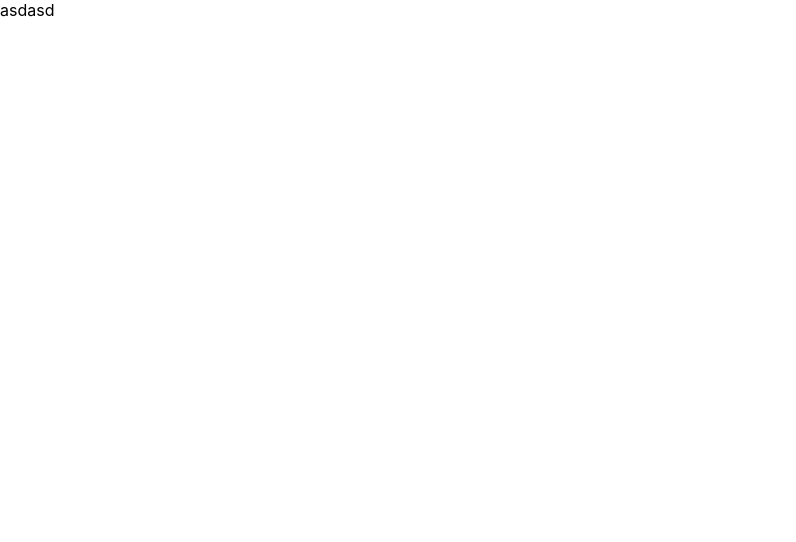
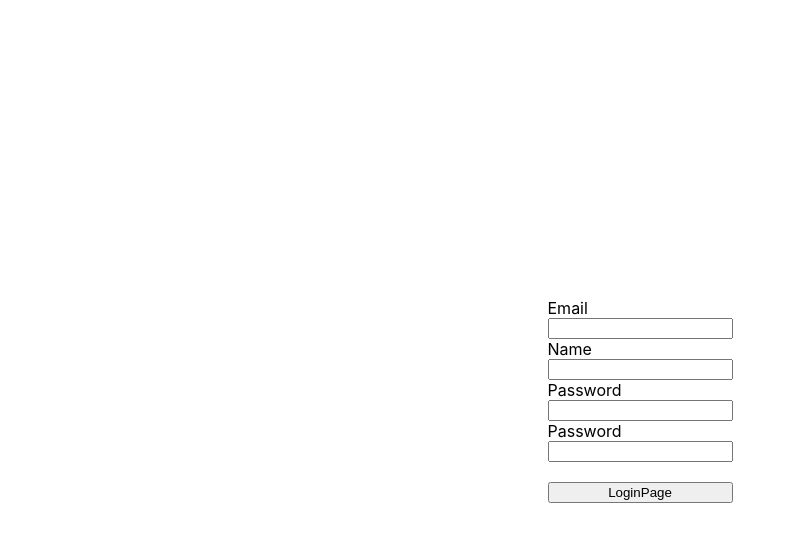
Before and after one commit to YIJUNHYOUENG/school_project, a React (Create React App) app: page /register in a window 1280 px wide. Shown: the top 542 px of the page, without its empty margins (0-796 px from the left). Built offline with nearby package versions, Linux system fonts and the light colour scheme.

Commit message:
register client 테스트 성공

```diff
--- a/src/Config.js
+++ b/src/Config.js
@@ -0,0 +1 @@
+export const USER_SERVER = '/api/users';
--- a/src/_action/user_action.js
+++ b/src/_action/user_action.js
@@ -1,17 +1,21 @@
 import axios from "axios";
 import {
-    LOGIN_USER
+    LOGIN_USER,
+    // REGISTER_USER,
+    // AUTH_USER,
+    // LOGOUT_USER,
 } from './types'
 
 export function loginUser(dataToSubmit) {
 
-    const request = axios.post('/login', dataToSubmit)
+    console.log(dataToSubmit)
+
+    const request = axios.post(`/login`, dataToSubmit)
     .then(response => response.data)
 
     return {
         type: LOGIN_USER,
         payload: request,
-
     }
 
 }
--- a/src/component/view/LoginPage/LoginPage.js
+++ b/src/component/view/LoginPage/LoginPage.js
@@ -1,9 +1,11 @@
 import React, { useState } from 'react'
 import { useDispatch } from 'react-redux';
 import { loginUser } from "../../../_action/user_action";
+import { useNavigate } from 'react-router-dom';
 
-function LoginPage() {
+function LoginPage(props) {
 
+  const navigate = useNavigate();
   const dispatch = useDispatch();
 
   const [Email, setEmail] = useState("");
@@ -22,10 +24,18 @@ function LoginPage() {
 
     let body = {
       email: Email,
-      Password: Password
+      password: Password
     }
 
-    dispatch(loginUser(body));
+    dispatch(loginUser(body))
+    .then(response => {
+      console.log(response)
+      if(response.payload.loginSuccess) {
+        navigate('/');
+      } else {
+        alert("Error")
+      }
+    })
   }
 
   return (
@@ -36,13 +46,13 @@ function LoginPage() {
       <form style={{ display: 'flex', flexDirection: 'column' }}
         onSubmit={onSubmitHandler}
       >
-        <lobel>Email</lobel>
+        <label>Email</label>
         <input type="email" value={Email} onChange={onEmailHandler}/>
-        <lobel>Password</lobel>
+        <label>Password</label>
         <input type="password" value={Password} onChange={onPasswordHandler}/>
         <br/>
         <button>
-          Login
+          LoginPage
         </button>
       </form>
     </div>
--- a/src/component/view/RegisterPage/RegisterPage.js
+++ b/src/component/view/RegisterPage/RegisterPage.js
@@ -1,9 +1,77 @@
-import React from 'react'
+import React, { useState } from 'react'
+import { useDispatch } from 'react-redux';
+import { loginUser } from "../../../_action/user_action";
+import { useNavigate } from 'react-router-dom';
 
 function RegisterPage() {
+
+  const navigate = useNavigate();
+  const dispatch = useDispatch();
+
+  const [Email, setEmail] = useState("");
+  const [Password, setPassword] = useState("");
+  const [Name, setName] = useState("");
+  const [ConfirmPassword, setConfirmPassword] = useState("");
+
+  const onEmailHandler = event => {
+    setEmail(event.currentTarget.value)
+  }
+
+  const onNameHandler = event => {
+    setName(event.currentTarget.value)
+  }
+
+  const onConfirmPasswordHandler = event => {
+    setConfirmPassword(event.currentTarget.value)
+  }
+
+  const onPasswordHandler = event => {
+    setPassword(event.currentTarget.value)
+  }
+
+  const onSubmitHandler = event => {
+    event.preventDefault();
+
+    let body = {
+      email: Email,
+      password: Password
+    }
+
+    dispatch(loginUser(body))
+    .then(response => {
+      console.log(response)
+      if(response.payload.loginSuccess) {
+        navigate('/');
+      } else {
+        alert("Error")
+      }
+    })
+  }
+
   return (
-    <div>
-        asdasd
+    <div style={{
+      display: "flex", justifyContent: 'center', alignItems: "center",
+      width: '100%', height: '100vh'
+    }}>
+      <form style={{ display: 'flex', flexDirection: 'column' }}
+        onSubmit={onSubmitHandler}
+      >
+        <label>Email</label>
+        <input type="email" value={Email} onChange={onEmailHandler}/>
+
+        <label>Name</label>
+        <input type="text" value={Name} onChange={onNameHandler}/>
+
+        <label>Password</label>
+        <input type="password" value={ConfirmPassword} onChange={onConfirmPasswordHandler}/>
+
+        <label>Password</label>
+        <input type="password" value={Password} onChange={onPasswordHandler}/>
+        <br/>
+        <button>
+          LoginPage
+        </button>
+      </form>
     </div>
   )
 }
--- a/src/index.js
+++ b/src/index.js
@@ -1,8 +1,8 @@
 import React from 'react';
-import ReactDOM from 'react-dom';
+import ReactDOM from 'react-dom/client';
 import './index.css';
 import App from './App';
-// import * as ServiceWorker from './serviceWorker';
+import * as ServiceWorker from './serviceWorker';
 import { Provider } from 'react-redux';
 import { applyMiddleware, createStore } from 'redux';
 import ReduxThunk from "redux-thunk";
@@ -10,8 +10,9 @@ import Reducer from "./_reducers";
 import promiseMiddleware from 'redux-promise';
 
 const createStoreWidthMiddleware = applyMiddleware(promiseMiddleware, ReduxThunk) (createStore)
+const root = ReactDOM.createRoot(document.getElementById('root'));
 
-ReactDOM.render(
+root.render(
   <Provider
     store={createStoreWidthMiddleware(Reducer,
       window.__REDUX_DEVTOOLS_EXTENSION__ &&
@@ -19,7 +20,6 @@ ReactDOM.render(
       )}>
     <App />
   </Provider>
-  , document.getElementById('root')
 );
 
 // If you want to start measuring performance in your app, pass a function
--- /dev/null
+++ b/src/serviceWorker.js
@@ -0,0 +1,135 @@
+// This optional code is used to register a service worker.
+// register() is not called by default.
+
+// This lets the app load faster on subsequent visits in production, and gives
+// it offline capabilities. However, it also means that developers (and users)
+// will only see deployed updates on subsequent visits to a page, after all the
+// existing tabs open on the page have been closed, since previously cached
+// resources are updated in the background.
+
+// To learn more about the benefits of this model and instructions on how to
+// opt-in, read https://bit.ly/CRA-PWA
+
+const isLocalhost = Boolean(
+  window.location.hostname === 'localhost' ||
+    // [::1] is the IPv6 localhost address.
+    window.location.hostname === '[::1]' ||
+    // 127.0.0.1/8 is considered localhost for IPv4.
+    window.location.hostname.match(
+      /^127(?:\.(?:25[0-5]|2[0-4][0-9]|[01]?[0-9][0-9]?)){3}$/
+    )
+);
+
+export function register(config) {
+  if (process.env.NODE_ENV === 'production' && 'serviceWorker' in navigator) {
+    // The URL constructor is available in all browsers that support SW.
+    const publicUrl = new URL(process.env.PUBLIC_URL, window.location.href);
+    if (publicUrl.origin !== window.location.origin) {
+      // Our service worker won't work if PUBLIC_URL is on a different origin
+      // from what our page is served on. This might happen if a CDN is used to
+      // serve assets; see https://github.com/facebook/create-react-app/issues/2374
+      return;
+    }
+
+    window.addEventListener('load', () => {
+      const swUrl = `${process.env.PUBLIC_URL}/service-worker.js`;
+
+      if (isLocalhost) {
+        // This is running on localhost. Let's check if a service worker still exists or not.
+        checkValidServiceWorker(swUrl, config);
+
+        // Add some additional logging to localhost, pointing developers to the
+        // service worker/PWA documentation.
+        navigator.serviceWorker.ready.then(() => {
+          console.log(
+            'This web app is being served cache-first by a service ' +
+              'worker. To learn more, visit https://bit.ly/CRA-PWA'
+          );
+        });
+      } else {
+        // Is not localhost. Just register service worker
+        registerValidSW(swUrl, config);
+      }
+    });
+  }
+}
+
+function registerValidSW(swUrl, config) {
+  navigator.serviceWorker
+    .register(swUrl)
+    .then(registration => {
+      registration.onupdatefound = () => {
+        const installingWorker = registration.installing;
+        if (installingWorker == null) {
+          return;
+        }
+        installingWorker.onstatechange = () => {
+          if (installingWorker.state === 'installed') {
+            if (navigator.serviceWorker.controller) {
+              // At this point, the updated precached content has been fetched,
+              // but the previous service worker will still serve the older
+              // content until all client tabs are closed.
+              console.log(
+                'New content is available and will be used when all ' +
+                  'tabs for this page are closed. See https://bit.ly/CRA-PWA.'
+              );
+
+              // Execute callback
+              if (config && config.onUpdate) {
+                config.onUpdate(registration);
+              }
+            } else {
+              // At this point, everything has been precached.
+              // It's the perfect time to display a
+              // "Content is cached for offline use." message.
+              console.log('Content is cached for offline use.');
+
+              // Execute callback
+              if (config && config.onSuccess) {
+                config.onSuccess(registration);
+              }
+            }
+          }
+        };
+      };
+    })
+    .catch(error => {
+      console.error('Error during service worker registration:', error);
+    });
+}
+
+function checkValidServiceWorker(swUrl, config) {
+  // Check if the service worker can be found. If it can't reload the page.
+  fetch(swUrl)
+    .then(response => {
+      // Ensure service worker exists, and that we really are getting a JS file.
+      const contentType = response.headers.get('content-type');
+      if (
+        response.status === 404 ||
+        (contentType != null && contentType.indexOf('javascript') === -1)
+      ) {
+        // No service worker found. Probably a different app. Reload the page.
+        navigator.serviceWorker.ready.then(registration => {
+          registration.unregister().then(() => {
+            window.location.reload();
+          });
+        });
+      } else {
+        // Service worker found. Proceed as normal.
+        registerValidSW(swUrl, config);
+      }
+    })
+    .catch(() => {
+      console.log(
+        'No internet connection found. App is running in offline mode.'
+      );
+    });
+}
+
+export function unregister() {
+  if ('serviceWorker' in navigator) {
+    navigator.serviceWorker.ready.then(registration => {
+      registration.unregister();
+    });
+  }
+}
```
